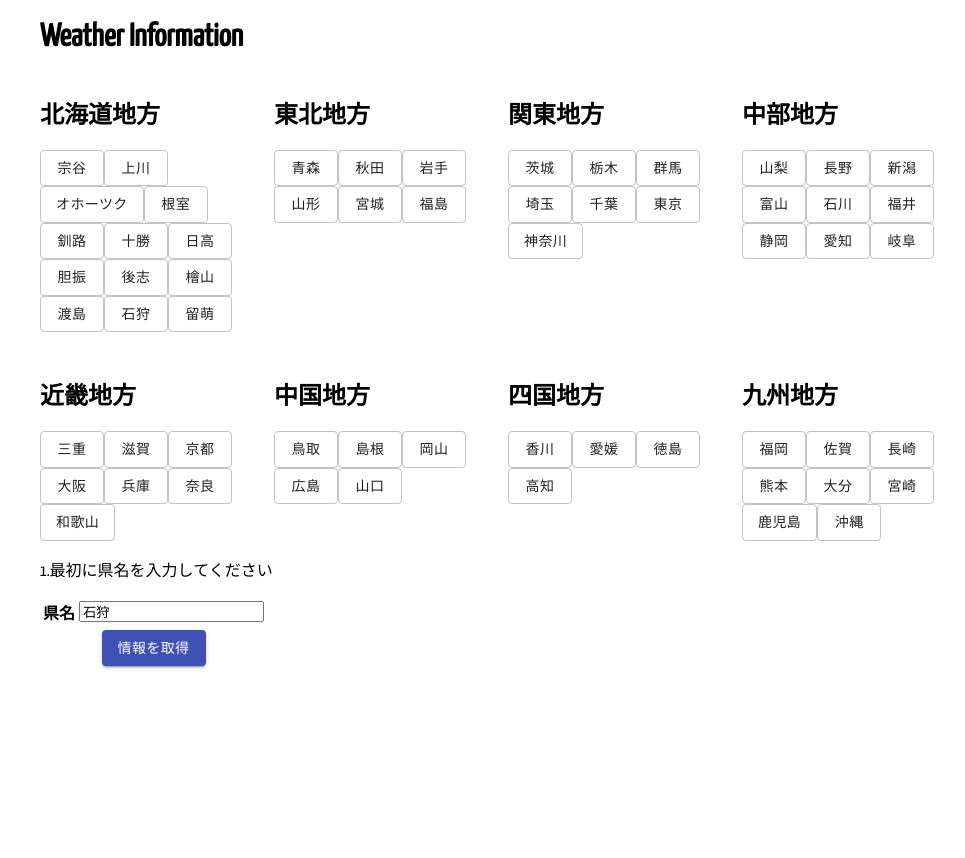
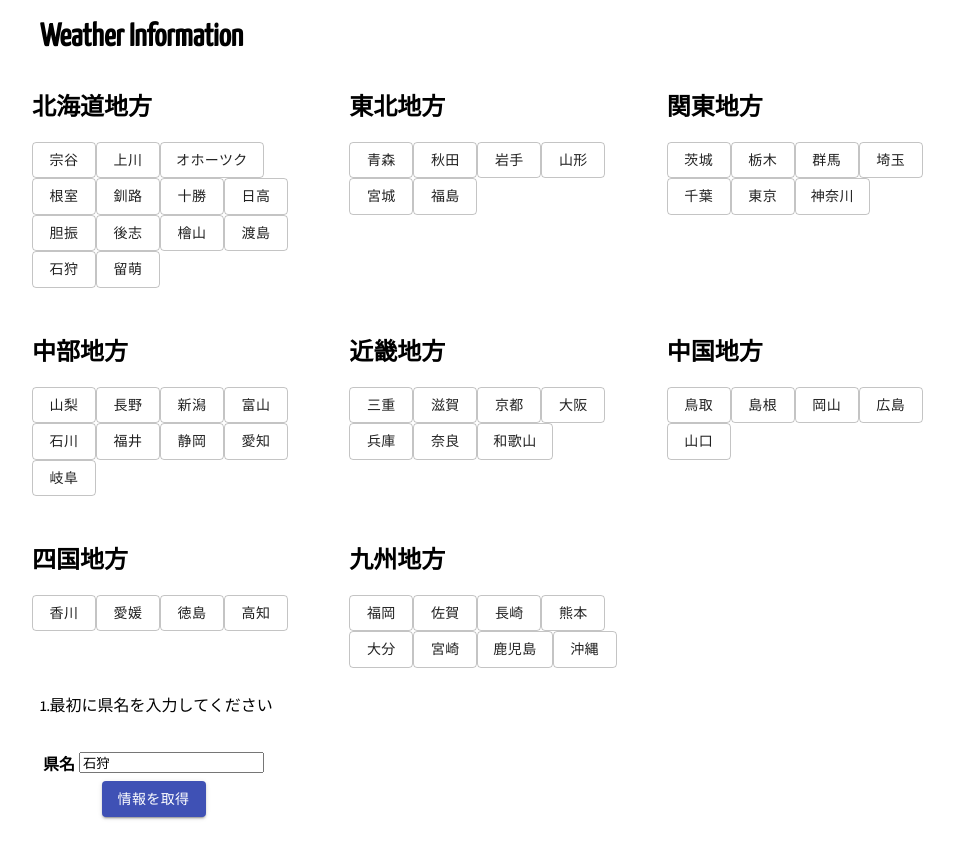
Before and after one commit to himawari-aerobytes/weather, a React (Create React App) app: page / in a window 1280 px wide. Shown: the top 858 px of the page, without its empty margins (144-1109 px from the left). Before the commit the page ends 800 px from the top, so only its background shows below. Built offline with nearby package versions, Linux system fonts and the light colour scheme.

Commit message:
modified Prefecture

```diff
--- a/src/App.css
+++ b/src/App.css
@@ -3,3 +3,6 @@
 	font-family: 'Yanone Kaffeesatz', sans-serif;
 
 }
+.space-50{
+	padding-bottom:500px ;
+}
--- a/src/App.tsx
+++ b/src/App.tsx
@@ -175,26 +175,22 @@
   render() {
     return (
       <div className="App">
+        <Grid container spacing={2}>
         <Prefecture onChange={this.updateState} />
             <Grid item xs={12}>
           <Comments arry={inputcomments} state={this.state.InputState} />
           </Grid>
           <Grid item xs={12}>
-          <table>
+          <table className="space-50">
             <tr>
             <th>県名</th>
             <td>
               <input
                 type="text"
                 value={this.state.InPref}
-                onChange={(e) =>
-                  this.setState({ InPref: e.target.value})
-                }
+
           />
             </td>
-
-
-
             </tr>
             {this.renderInputPoint(this.state.InputState)}
 
@@ -206,12 +202,15 @@
               </td>
 
             </tr>
-          </table>
+            </table>
+
           </Grid>
+
           <Grid item xs={12}>
             <Fade in={this.state.InputState === 2 ? true:false}>
               {this.renderNowWeather(this.state.InputState)}
             </Fade>
+          </Grid>
           </Grid>
       </div>
     );
--- a/src/Prefectute.tsx
+++ b/src/Prefectute.tsx
@@ -32,7 +32,7 @@
     ));
 
     return (
-      <Grid item xs={3}>
+      <Grid item xs={12} sm={4}>
         <h2>{name}地方</h2>
         {obj}
       </Grid>
```
